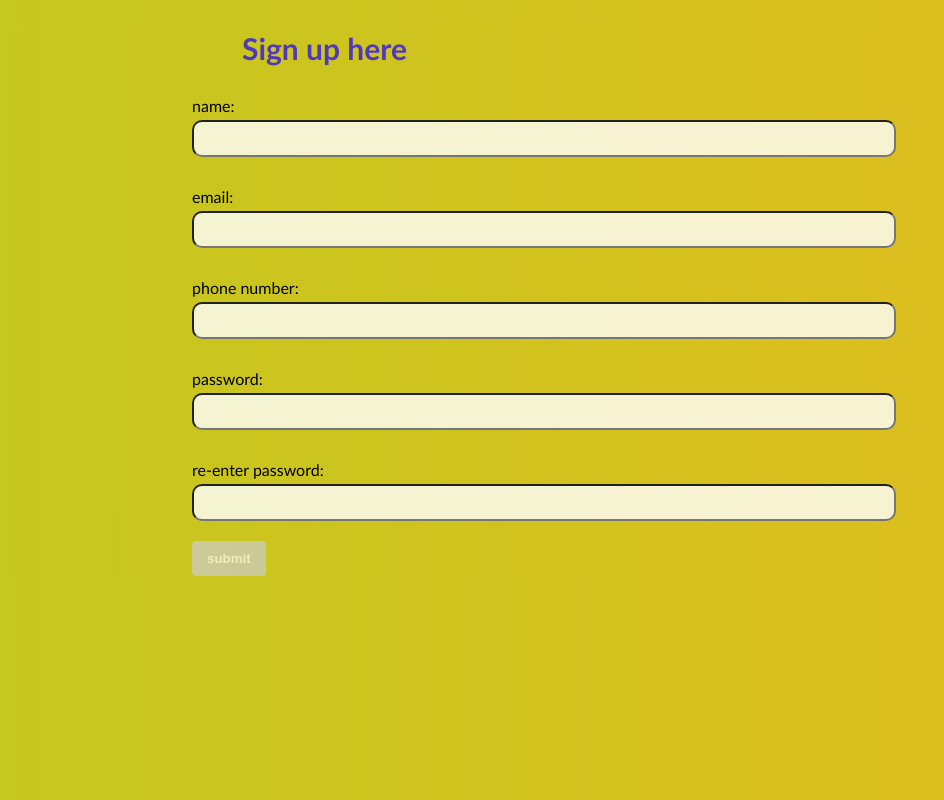
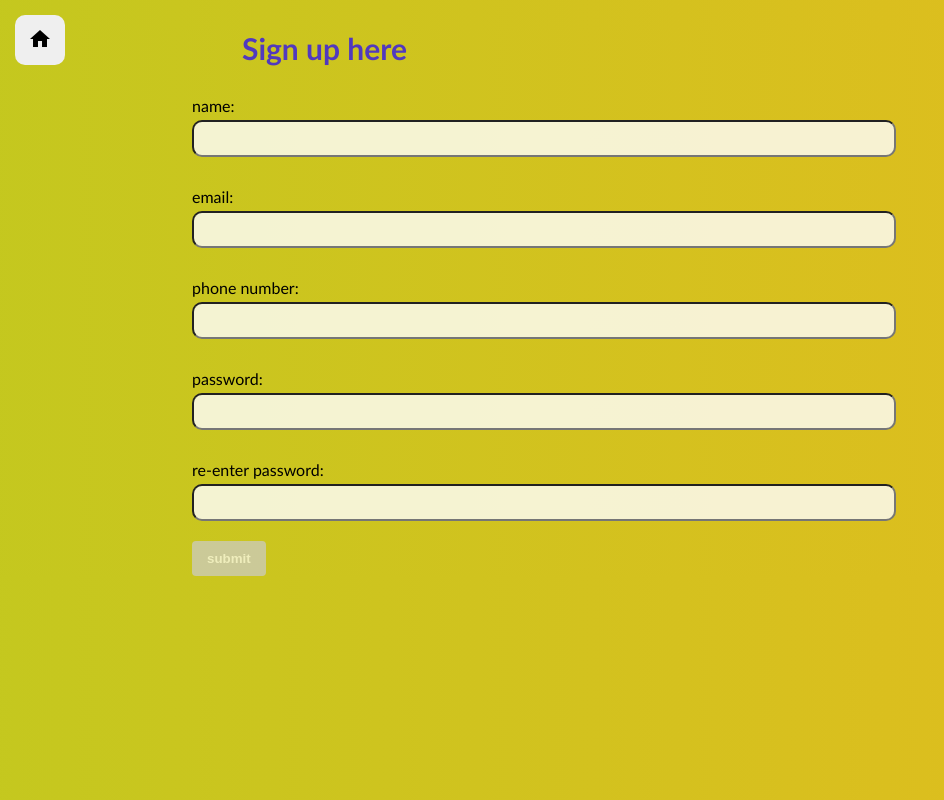
Before and after one commit to stevenstonie/talenting_software_internship_2024, an Angular app in the folder angular/4appApplication/: page /registration-form in a window 1280 px wide. Shown: the whole page, without its empty margins (0-944 px from the left). Built offline with nearby package versions, Linux system fonts and the light colour scheme.

Commit message:
added a home button to redirect the user to the main page

```diff
--- /dev/null
+++ b/angular/4appApplication/src/app/components/home-button/home-button.component.html
@@ -0,0 +1,3 @@
+<button mat-raised-button color="primary" (click)="navigateHome()" class="home-button">
+	<mat-icon>home</mat-icon>
+</button>
--- /dev/null
+++ b/angular/4appApplication/src/app/components/home-button/home-button.component.scss
@@ -0,0 +1,18 @@
+.home-button {
+	border-radius: 10px;
+	width: 50px;
+	height: 50px;
+	position: absolute;
+	top: 15px;
+	left: 15px;
+	border: none;
+	transition: transform 0.3s, background-color 0.3s, box-shadow 0.3s, color 0.3s;
+
+	&:hover {
+		background-color: var(--primary-color);
+		transform: scale(1.1);
+		color: white;
+		cursor: pointer;
+		box-shadow: 0 15px 20px var(--secondary-color-less-opaque);
+	}
+}
--- /dev/null
+++ b/angular/4appApplication/src/app/components/home-button/home-button.component.ts
@@ -0,0 +1,12 @@
+import { Component } from '@angular/core';
+
+@Component({
+  selector: 'app-home-button',
+  templateUrl: './home-button.component.html',
+  styleUrls: ['./home-button.component.scss']
+})
+export class HomeButtonComponent {
+  navigateHome() {
+    window.location.href = '/main-page';
+  }
+}
--- a/angular/4appApplication/src/app/components/registration-form/registration-form.component.html
+++ b/angular/4appApplication/src/app/components/registration-form/registration-form.component.html
@@ -1,3 +1,5 @@
+<app-home-button></app-home-button>
+
 <form [formGroup]="registrationForm" (ngSubmit)="onSubmit()">
 	<h2 id="title">Sign up here</h2>
 
--- a/angular/4appApplication/src/styles.scss
+++ b/angular/4appApplication/src/styles.scss
@@ -23,12 +23,6 @@ body {
 	font-family: 'Trebuchet MS', 'Lucida Sans Unicode', 'Lucida Grande', 'Lucida Sans', Arial, sans-serif;
 }
 
-.same-line {
-	display: flex;
-	align-items: center;
-	gap: 0.5rem;
-}
-
 @keyframes gradientHorizontalMovement {
 	0% {
 		background-position: 0% 50%;
```
Also changed, not shown: angular/4appApplication/src/app/app.module.ts (+6 -2 lines), 1 other file (tests, documents, lock files or other folders).
